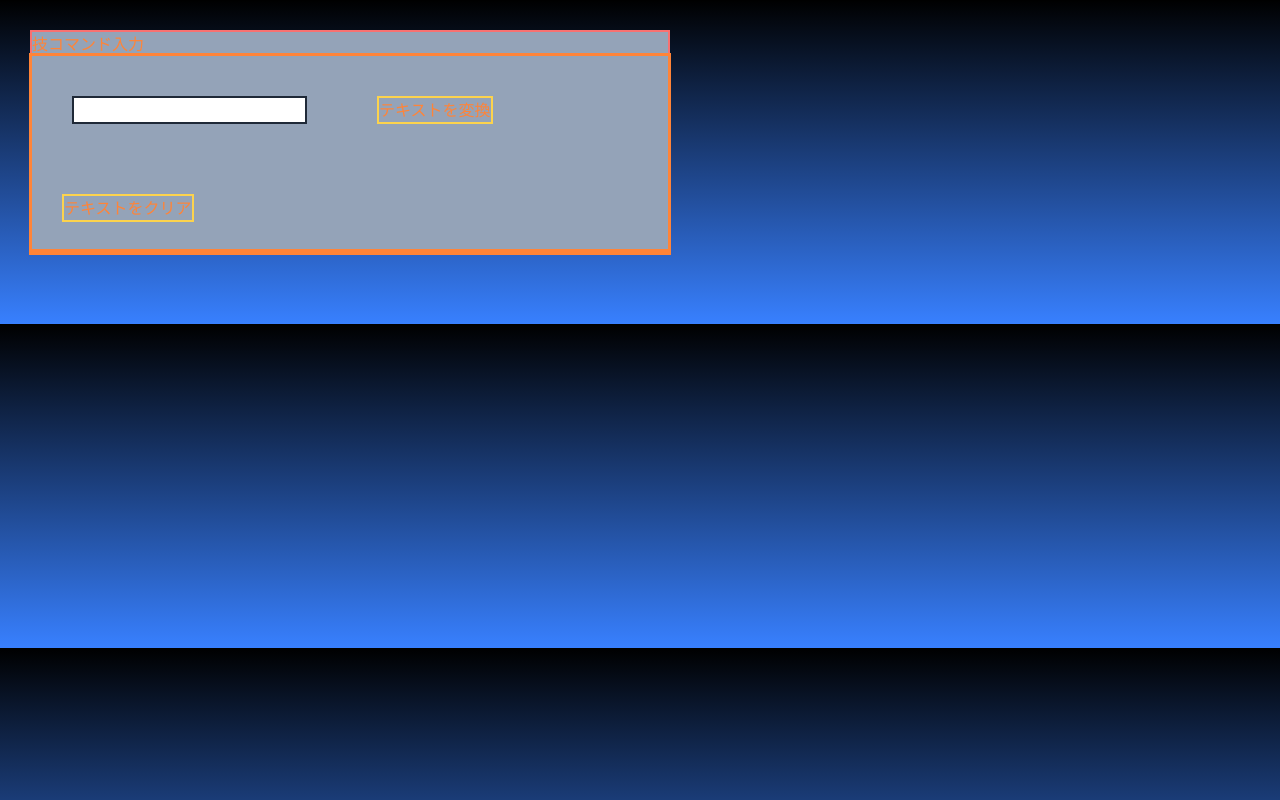
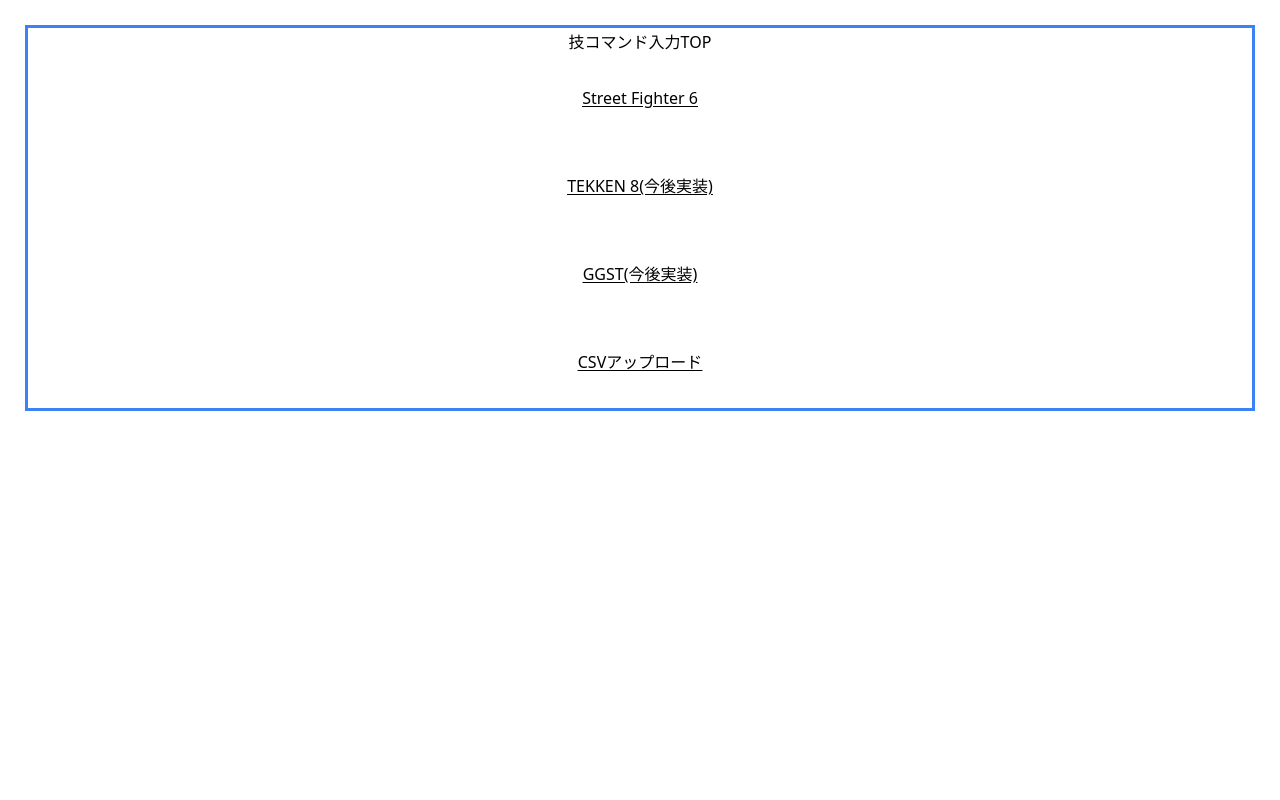
Before and after one commit to NK28116/numPadToCommandAndSkillName, a Next.js app in the folder command_text_to_image/: page / in a window 1280 px wide. Built offline with nearby package versions, Linux system fonts and the light colour scheme.

Commit message:
デザイン以外のページ構造の整形処理の完了

```diff
--- a/command_text_to_image/src/app/components/CommandInput.tsx
+++ b/command_text_to_image/src/app/components/CommandInput.tsx
@@ -1,39 +1,41 @@
 // src/components/CommandInput.tsx
-'use client'
-import React, { useState } from 'react';
+"use client"
+import React, { useState } from "react"
 
 type CommandInputProps = {
-  onConvert: (command: string) => void;
-  onClear: () => void;
-};
+  onConvert: (command: string) => void
+  onClear: () => void
+}
 
 const CommandInput: React.FC<CommandInputProps> = ({ onConvert, onClear }) => {
-  const [command, setCommand] = useState("");
+  const [command, setCommand] = useState("")
 
   const handleConvertButtonClick = () => {
-    onConvert(command);
-  };
+    onConvert(command)
+  }
 
   const handleClearButtonClick = () => {
-    setCommand("");
-    onClear();
-  };
+    setCommand("")
+    onClear()
+  }
 
   return (
-    <div className="outline">
+    <div className="outline flex justify-around">
+      <div className={"border place-content-center"}>入力</div>
       <input
-      className="border-2 border-gray-800"
+        className="border"
+        placeholder={"input Text"}
         value={command}
         onChange={(e) => setCommand(e.target.value)}
       />
-      <button className="border-2 border-amber-300" type="button" onClick={handleConvertButtonClick}>
+      <button className="border" type="button" onClick={handleConvertButtonClick}>
         テキストを変換
       </button>
-      <button className="border-2 border-amber-300" type="button" onClick={handleClearButtonClick}>
+      <button className="border" type="button" onClick={handleClearButtonClick}>
         テキストをクリア
       </button>
     </div>
-  );
-};
+  )
+}
 
-export default CommandInput;
+export default CommandInput
--- a/command_text_to_image/src/app/globals.css
+++ b/command_text_to_image/src/app/globals.css
@@ -1,42 +1,25 @@
 @tailwind base;
 @tailwind components;
 @tailwind utilities;
+/**
+ページ全体，背景やコンテンツなど
+パーツなどは個別に設定する
+ */
+  :root {
+    --color-primary: #000000;
+    --color-primary-contrast: #6e8eee;
+    --color-secondary: #ffffff;
+    --color-secondary-contrast: #49b257;
+  }
 
-:root {
-  --foreground-rgb: 0, 0, 0;
-  --background-start-rgb: 214, 219, 220;
-  --background-end-rgb: 255, 255, 255;
-}
-
-@media (prefers-color-scheme: light) {
-  :root {
-    --foreground-rgb: 255, 255, 255;
-    --background-start-rgb: 0, 0, 0;
-    --background-end-rgb: 0, 0, 0;
-
-    --color-primary: #ff8438;
-    --color-primary-rgb: 56,128,255;
-    --color-primary-contrast: #ffffff;
-    --color-primary-contrast-rgb: 255,255,255;
-
-    --color-secondary: #3dc2ff;
-    --color-secondary-rgb: 61,194,255;
-    --color-secondary-contrast: #ffffff;
-    --color-secondary-contrast-rgb: 255,255,255;
-  }
-}
 
 body {
-  color: var(--color-primary);
-  background: linear-gradient(
-      to bottom,
-      transparent,
-      rgba(var(--color-primary-rgb))
-    )
-    rgb(var(--background-start-rgb));
-    padding: 20px 20px 60px;
-    max-width: 680px;
+    color: var(--color-primary);
+    background: var(--color-secondary);
+    padding: 20px 20px  60px;
     margin: 10px;
+    border-color: cadetblue;
+
 }
 
 @layer utilities {
@@ -45,9 +28,6 @@
   }
 }
 
-button{
-margin:30px
+input{
+margin:40px;
 }
-input{
-margin:40px
-}
--- a/command_text_to_image/src/app/page.tsx
+++ b/command_text_to_image/src/app/page.tsx
@@ -11,9 +11,20 @@
 const Home: React.FC = () => {
   return (
     <>
-      <div className="border-2 border-red-400 bg-slate-400">
-        <h1>技コマンド入力</h1>
-        <CommandForm />
+      <div className="outline outline-offset-2 outline-blue-500">
+        <h1 className={"flex justify-center"}>技コマンド入力TOP</h1>
+        <h2 className={"flex justify-center p-8  underline underline-offset-2"}>
+          <a href={"../streetfighter6"}>Street Fighter 6</a>
+        </h2>
+        <h2 className={"flex justify-center p-8  underline underline-offset-2"}>
+          <a href={""}>TEKKEN 8(今後実装)</a>
+        </h2>
+        <h2 className={"flex justify-center p-8  underline underline-offset-2"}>
+          <a href={""}>GGST(今後実装)</a>
+        </h2>
+        <h2 className={"flex justify-center p-8  underline underline-offset-2"}>
+          <a href={"../uploadCSV"}>CSVアップロード</a>
+        </h2>
       </div>
     </>
   )
```
Also changed, not shown: command_text_to_image/src/app/uploadCSV/page.tsx (+5 -3 lines).
